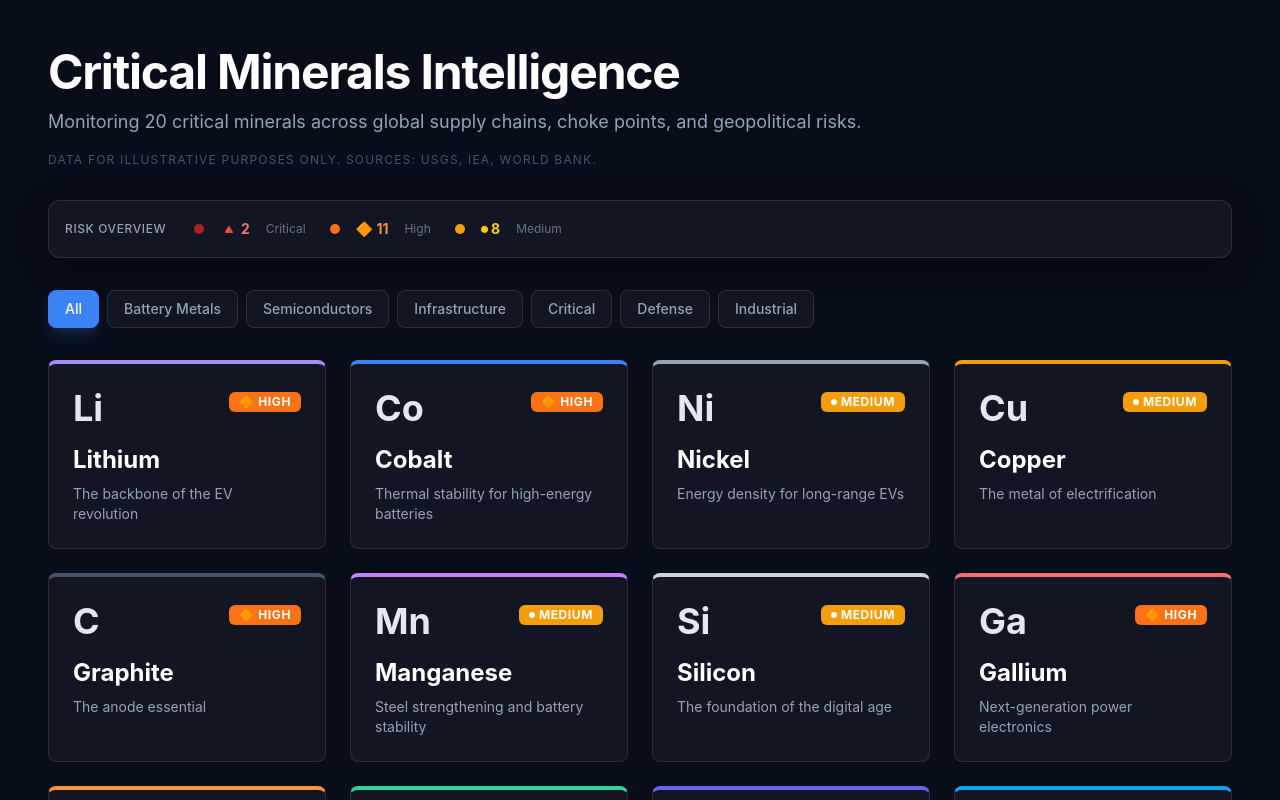
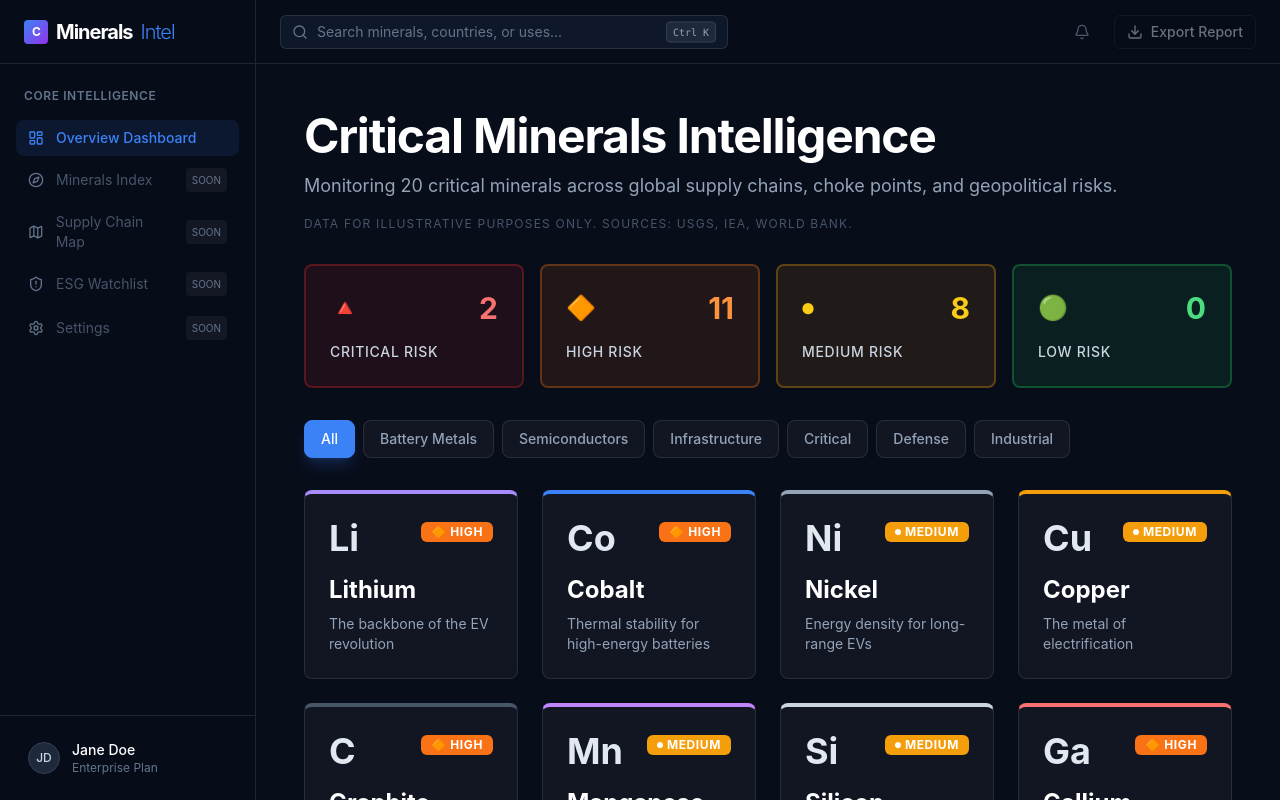
Before and after one commit to freakyjones/cri-minerals, a React (Vite) app: page / in a window 1280 px wide. Shown: the top 800 px of the page. Built offline with nearby package versions, Linux system fonts and the light colour scheme.

Commit message:
feat: implement B2B hub-and-spoke UI architecture and KPI dashboard

```diff
--- a/src/App.tsx
+++ b/src/App.tsx
@@ -2,6 +2,7 @@ import { BrowserRouter, Routes, Route, useLocation } from 'react-router-dom';
 import { AnimatePresence } from 'framer-motion';
 import { lazy, Suspense } from 'react';
 import ErrorBoundary from './components/ErrorBoundary';
+import MainLayout from './components/layout/MainLayout';
 
 // Lazy load pages for performance (Rule 8.1)
 const HomePage = lazy(() => import('./pages/HomePage'));
@@ -24,8 +25,10 @@ function AppRoutes() {
     <Suspense fallback={<div className="min-h-screen bg-bg-base flex items-center justify-center"><div className="animate-pulse bg-bg-surface h-8 w-32 rounded"></div></div>}>
       <AnimatePresence mode="wait">
         <Routes location={location} key={location.pathname}>
-          <Route path="/" element={<HomePage />} />
-          <Route path="/mineral/:slug" element={<MineralPage />} />
+          <Route element={<MainLayout />}>
+            <Route path="/" element={<HomePage />} />
+            <Route path="/mineral/:slug" element={<MineralPage />} />
+          </Route>
         </Routes>
       </AnimatePresence>
     </Suspense>
--- /dev/null
+++ b/src/components/layout/MainLayout.tsx
@@ -0,0 +1,17 @@
+import { Outlet } from 'react-router-dom';
+import Sidebar from './Sidebar';
+import Topbar from './Topbar';
+
+export default function MainLayout() {
+  return (
+    <div className="flex h-screen overflow-hidden bg-bg-base">
+      <Sidebar />
+      <div className="flex-1 flex flex-col min-w-0 overflow-hidden">
+        <Topbar />
+        <main className="flex-1 overflow-y-auto scroll-smooth">
+          <Outlet />
+        </main>
+      </div>
+    </div>
+  );
+}
--- /dev/null
+++ b/src/components/layout/Sidebar.tsx
@@ -0,0 +1,64 @@
+import { LayoutDashboard, Compass, Map as MapIcon, ShieldAlert, Settings } from 'lucide-react';
+import { Link, useLocation } from 'react-router-dom';
+
+const navItems = [
+  { name: 'Overview Dashboard', path: '/', icon: LayoutDashboard },
+  { name: 'Minerals Index', path: '#', icon: Compass, disabled: true },
+  { name: 'Supply Chain Map', path: '#', icon: MapIcon, disabled: true },
+  { name: 'ESG Watchlist', path: '#', icon: ShieldAlert, disabled: true },
+  { name: 'Settings', path: '#', icon: Settings, disabled: true },
+];
+
+export default function Sidebar() {
+  const location = useLocation();
+
+  return (
+    <aside className="w-64 border-r border-white/10 bg-bg-base/95 backdrop-blur hidden md:flex flex-col flex-shrink-0 h-screen sticky top-0">
+      <div className="h-16 flex items-center px-6 border-b border-white/10">
+        <Link to="/" className="text-xl font-bold tracking-tighter text-white flex items-center gap-2 focus-visible:ring-2 focus-visible:ring-accent-blue rounded outline-none">
+          <span className="w-6 h-6 rounded bg-gradient-to-br from-accent-blue to-purple-600 flex items-center justify-center text-xs">C</span>
+          Minerals<span className="text-accent-blue font-light">Intel</span>
+        </Link>
+      </div>
+
+      <nav className="flex-1 px-4 py-6 space-y-1 overflow-y-auto">
+        <p className="px-2 text-xs font-semibold text-slate-500 uppercase tracking-wider mb-4">Core Intelligence</p>
+        {navItems.map((item) => {
+          const isActive = location.pathname === item.path;
+          return (
+            <Link
+              key={item.name}
+              to={item.disabled ? '#' : item.path}
+              className={`flex items-center gap-3 px-3 py-2 rounded-lg text-sm transition-all focus-visible:ring-2 focus-visible:ring-accent-blue outline-none ${
+                isActive
+                  ? 'bg-accent-blue/10 text-accent-blue font-medium'
+                  : item.disabled
+                    ? 'text-slate-600 cursor-not-allowed'
+                    : 'text-slate-400 hover:text-white hover:bg-white/5'
+              }`}
+              onClick={(e) => item.disabled && e.preventDefault()}
+              aria-disabled={item.disabled}
+              aria-current={isActive ? 'page' : undefined}
+            >
+              <item.icon className={`h-4 w-4 ${isActive ? 'text-accent-blue' : 'text-slate-500'}`} />
+              {item.name}
+              {item.disabled && <span className="ml-auto text-[10px] uppercase bg-white/5 text-slate-500 px-1.5 py-0.5 rounded">Soon</span>}
+            </Link>
+          );
+        })}
+      </nav>
+
+      <div className="p-4 border-t border-white/10">
+        <div className="flex items-center gap-3 px-3 py-2">
+          <div className="w-8 h-8 rounded-full bg-slate-800 border border-slate-700 flex items-center justify-center text-xs font-medium text-slate-300">
+            JD
+          </div>
+          <div className="flex-1 min-w-0">
+            <p className="text-sm font-medium text-white truncate">Jane Doe</p>
+            <p className="text-xs text-slate-500 truncate">Enterprise Plan</p>
+          </div>
+        </div>
+      </div>
+    </aside>
+  );
+}
--- /dev/null
+++ b/src/components/layout/Topbar.tsx
@@ -0,0 +1,31 @@
+import { Search, Bell, Download } from 'lucide-react';
+
+export default function Topbar() {
+  return (
+    <header className="h-16 border-b border-white/10 bg-bg-base/95 backdrop-blur sticky top-0 z-40 flex items-center justify-between px-6">
+      <div className="flex-1 flex items-center">
+        {/* Search Placeholder */}
+        <div className="relative w-full max-w-md hidden sm:block">
+          <Search className="absolute left-3 top-1/2 -translate-y-1/2 h-4 w-4 text-slate-500" />
+          <input
+            type="text"
+            placeholder="Search minerals, countries, or uses..."
+            className="w-full bg-slate-900 border border-white/10 rounded-md py-1.5 pl-9 pr-4 text-sm text-white placeholder-slate-500 focus:outline-none focus:ring-2 focus:ring-accent-blue focus:border-transparent transition-all"
+            disabled
+          />
+          <kbd className="absolute right-3 top-1/2 -translate-y-1/2 text-[10px] bg-slate-800 border border-slate-700 rounded px-1.5 py-0.5 text-slate-400">Ctrl K</kbd>
+        </div>
+      </div>
+
+      <div className="flex items-center gap-4">
+        <button className="p-2 text-slate-400 hover:text-white rounded-md hover:bg-white/5 transition-colors focus-visible:ring-2 focus-visible:ring-accent-blue outline-none disabled:opacity-50" disabled>
+          <Bell className="h-4 w-4" />
+        </button>
+        <button className="hidden sm:flex items-center gap-2 border border-white/10 text-slate-300 hover:bg-white/5 hover:text-white px-3 py-1.5 rounded-md text-sm font-medium transition-colors focus-visible:ring-2 focus-visible:ring-accent-blue outline-none disabled:opacity-50" disabled>
+          <Download className="h-4 w-4" />
+          <span>Export Report</span>
+        </button>
+      </div>
+    </header>
+  );
+}
--- a/src/features/minerals/components/MineralPageHeader.tsx
+++ b/src/features/minerals/components/MineralPageHeader.tsx
@@ -1,28 +1,59 @@
 import { motion } from 'framer-motion';
 import { Badge } from '@/components/ui/badge';
 import type { Mineral } from '../schema/mineralSchema';
-import { getRiskColorSolid } from '../utils';
+import { getRiskColorSolid, getRiskIcon } from '../utils';
+import { useMinerals } from '../hooks/useMineral';
+import { useNavigate } from 'react-router-dom';
+import { ChevronDown } from 'lucide-react';
 
 interface MineralPageHeaderProps {
   mineral: Mineral;
 }
 
 export default function MineralPageHeader({ mineral }: MineralPageHeaderProps) {
+  const { minerals } = useMinerals();
+  const navigate = useNavigate();
+
   return (
     <header className="mb-8 border-b border-white/10 pb-8">
-      <div className="flex items-center gap-4 mb-4">
-        <motion.span layoutId={`symbol-${mineral.slug}`} className="text-4xl md:text-5xl font-bold" style={{ color: mineral.color }}>
+      <div className="flex items-center justify-between mb-4">
+        <div className="flex items-center gap-4">
+          <motion.span layoutId={`symbol-${mineral.slug}`} className="text-4xl md:text-5xl font-bold text-slate-200">
             {mineral.symbol}
           </motion.span>
           <motion.div layoutId={`risk-${mineral.slug}`}>
             <Badge className={`${getRiskColorSolid(mineral.riskScore)} border-none font-bold tracking-wider rounded-md`}>
-            {mineral.riskScore} RISK
+              {getRiskIcon(mineral.riskScore)} {mineral.riskScore} RISK
             </Badge>
           </motion.div>
           <Badge variant="outline" className="text-gray-400 border-gray-700 uppercase">
             {mineral.category}
           </Badge>
         </div>
+
+        {/* Quick-Switch Dropdown */}
+        <div className="relative group">
+          <button className="flex items-center gap-2 bg-slate-900 border border-white/10 rounded-md px-4 py-2 text-sm text-slate-300 hover:text-white hover:bg-slate-800 focus:outline-none focus:ring-2 focus:ring-accent-blue transition-colors">
+            Switch Mineral <ChevronDown className="h-4 w-4" />
+          </button>
+
+          <div className="absolute right-0 top-full mt-2 w-64 bg-slate-900 border border-white/10 rounded-md shadow-xl opacity-0 invisible group-hover:opacity-100 group-hover:visible transition-all z-50 overflow-hidden group-focus-within:opacity-100 group-focus-within:visible">
+            <div className="max-h-96 overflow-y-auto py-1">
+              {minerals.map(m => (
+                <button
+                  key={m.id}
+                  onClick={() => navigate(`/mineral/${m.slug}`)}
+                  className={`w-full text-left px-4 py-2 text-sm flex items-center justify-between hover:bg-white/5 focus:outline-none focus:bg-white/5 ${m.id === mineral.id ? 'bg-accent-blue/10 text-accent-blue font-medium' : 'text-slate-300'}`}
+                >
+                  <span>{m.name}</span>
+                  <span className="text-xs text-slate-500">{m.symbol}</span>
+                </button>
+              ))}
+            </div>
+          </div>
+        </div>
+      </div>
+
       <motion.h1 layoutId={`name-${mineral.slug}`} className="text-4xl md:text-6xl font-bold tracking-tight mb-4 text-white">
         {mineral.name}
       </motion.h1>
--- a/src/features/minerals/components/RiskHeatmap.tsx
+++ b/src/features/minerals/components/RiskHeatmap.tsx
@@ -1,4 +1,4 @@
-import { Badge } from '@/components/ui/badge';
+import { Card } from '@/components/ui/card';
 import { getRiskIcon } from '../utils';
 
 interface RiskHeatmapProps {
@@ -8,35 +8,41 @@ interface RiskHeatmapProps {
     MEDIUM: number;
     LOW: number;
   };
-  onRiskClick?: (risk: string) => void;
+  activeRisk: string | null;
+  onRiskClick: (risk: string | null) => void;
 }
 
-export default function RiskHeatmap({ riskCounts, onRiskClick }: RiskHeatmapProps) {
+export default function RiskHeatmap({ riskCounts, activeRisk, onRiskClick }: RiskHeatmapProps) {
   const risks = [
-    { key: 'CRITICAL', count: riskCounts.CRITICAL, dotClass: 'bg-risk-critical animate-pulse', textClass: 'text-red-400', label: 'Critical' },
-    { key: 'HIGH', count: riskCounts.HIGH, dotClass: 'bg-risk-high', textClass: 'text-orange-400', label: 'High' },
-    { key: 'MEDIUM', count: riskCounts.MEDIUM, dotClass: 'bg-risk-medium', textClass: 'text-yellow-400', label: 'Medium' },
-    { key: 'LOW', count: riskCounts.LOW, dotClass: 'bg-risk-low', textClass: 'text-green-400', label: 'Low' },
+    { key: 'CRITICAL', count: riskCounts.CRITICAL, bg: 'bg-risk-critical/10 hover:bg-risk-critical/20', border: 'border-risk-critical/30', activeBorder: 'border-risk-critical', text: 'text-red-400', label: 'Critical Risk' },
+    { key: 'HIGH', count: riskCounts.HIGH, bg: 'bg-risk-high/10 hover:bg-risk-high/20', border: 'border-risk-high/30', activeBorder: 'border-risk-high', text: 'text-orange-400', label: 'High Risk' },
+    { key: 'MEDIUM', count: riskCounts.MEDIUM, bg: 'bg-risk-medium/10 hover:bg-risk-medium/20', border: 'border-risk-medium/30', activeBorder: 'border-risk-medium', text: 'text-yellow-400', label: 'Medium Risk' },
+    { key: 'LOW', count: riskCounts.LOW, bg: 'bg-risk-low/10 hover:bg-risk-low/20', border: 'border-risk-low/30', activeBorder: 'border-risk-low', text: 'text-green-400', label: 'Low Risk' },
   ];
 
   return (
-    <div className="flex items-center gap-6 mb-8 p-4 bg-bg-surface border border-white/10 rounded-xl shadow-glass">
-      <span className="text-xs text-slate-400 uppercase tracking-wider font-medium">Risk Overview</span>
-      <div className="flex items-center gap-4">
-        {risks.map(r => r.count > 0 && (
+    <div className="grid grid-cols-2 md:grid-cols-4 gap-4 mb-8">
+      {risks.map(r => {
+        const isActive = activeRisk === r.key;
+        return (
           <button
             key={r.key}
-            onClick={() => onRiskClick?.(r.key)}
-            className="flex items-center gap-1.5 hover:opacity-80 transition-opacity focus-visible:ring-2 focus-visible:ring-accent-blue focus-visible:ring-offset-1 focus-visible:ring-offset-bg-base rounded px-1"
+            onClick={() => onRiskClick(isActive ? null : r.key)}
+            className="text-left outline-none focus-visible:ring-2 focus-visible:ring-accent-blue focus-visible:ring-offset-2 focus-visible:ring-offset-bg-base rounded-card w-full"
           >
-            <span className={`w-2.5 h-2.5 rounded-full ${r.dotClass}`}></span>
-            <Badge variant="outline" className={`${r.textClass} border-none font-bold text-sm`}>
-              {getRiskIcon(r.key)} {r.count}
-            </Badge>
-            <span className="text-xs text-slate-500">{r.label}</span>
+            <Card className={`p-6 transition-all shadow-glass h-full border-2 ${isActive ? r.activeBorder : r.border} ${r.bg}`}>
+              <div className="flex items-center justify-between mb-4">
+                <span className={`text-2xl ${r.text}`}>{getRiskIcon(r.key)}</span>
+                <span className={`text-3xl font-bold ${r.text}`}>{r.count}</span>
+              </div>
+              <p className="text-sm font-medium text-slate-300 uppercase tracking-wider">{r.label}</p>
+              {isActive && (
+                <div className="mt-2 text-xs text-accent-blue font-medium">Filtering active</div>
+              )}
+            </Card>
           </button>
-        ))}
-      </div>
+        );
+      })}
     </div>
   );
 }
--- a/src/features/minerals/hooks/useMineralDashboard.ts
+++ b/src/features/minerals/hooks/useMineralDashboard.ts
@@ -14,11 +14,18 @@ export const CATEGORIES = [
 export function useMineralDashboard() {
   const { minerals, loading } = useMinerals();
   const [activeCategory, setActiveCategory] = useState<string>('all');
+  const [activeRisk, setActiveRisk] = useState<string | null>(null);
 
   const filteredMinerals = useMemo(() => {
-    if (activeCategory === 'all') return minerals;
-    return minerals.filter(m => m.category === activeCategory);
-  }, [minerals, activeCategory]);
+    let result = minerals;
+    if (activeCategory !== 'all') {
+      result = result.filter(m => m.category === activeCategory);
+    }
+    if (activeRisk) {
+      result = result.filter(m => m.riskScore === activeRisk);
+    }
+    return result;
+  }, [minerals, activeCategory, activeRisk]);
 
   const riskCounts = useMemo(() => {
     return {
@@ -33,6 +40,8 @@ export function useMineralDashboard() {
     loading,
     activeCategory,
     setActiveCategory,
+    activeRisk,
+    setActiveRisk,
     filteredMinerals,
     riskCounts,
     categories: CATEGORIES
--- a/src/pages/HomePage.tsx
+++ b/src/pages/HomePage.tsx
@@ -32,7 +32,9 @@ export default function HomePage() {
     setActiveCategory,
     filteredMinerals,
     riskCounts,
-    categories
+    categories,
+    activeRisk,
+    setActiveRisk
   } = useMineralDashboard();
 
   const pageVariants = useAccessibleVariants(pageVariantsFull);
@@ -54,7 +56,11 @@ export default function HomePage() {
       </header>
 
       {!loading && (
-        <RiskHeatmap riskCounts={riskCounts} />
+        <RiskHeatmap
+          riskCounts={riskCounts}
+          activeRisk={activeRisk}
+          onRiskClick={setActiveRisk}
+        />
       )}
 
       <CategoryFilter
```
Also changed, not shown: src/features/minerals/components/SummaryStats.tsx (+12 -12 lines), src/pages/MineralPage.tsx (+6 -2 lines), 2 other files (tests, documents, lock files or other folders). Lines whose indentation alone changed are shown as unchanged.
